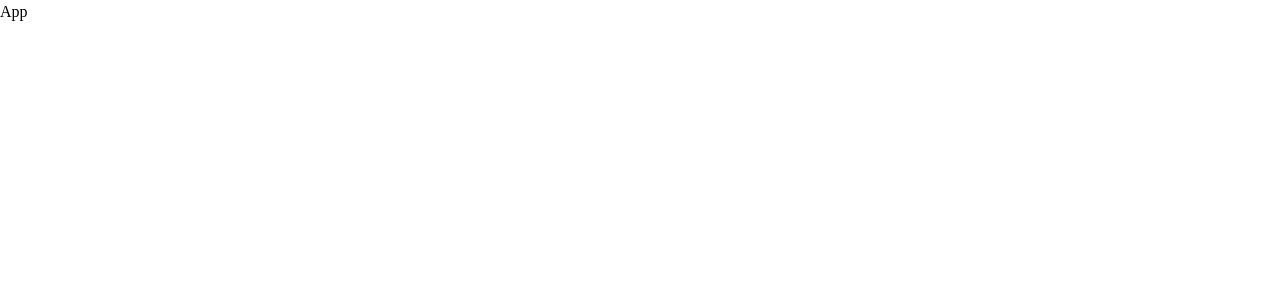
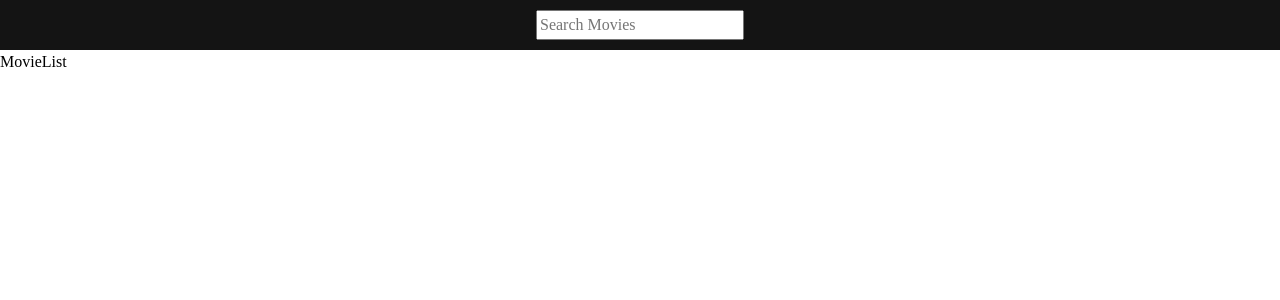
Before and after one commit to jorgedelafuente/react-movies, a React (Create React App) app: page / in a window 1280 px wide. Shown: the top 300 px of the page. Built offline with nearby package versions, Linux system fonts and the light colour scheme.

Commit message:
feat : base navbar

```diff
--- a/src/App.jsx
+++ b/src/App.jsx
@@ -1,5 +1,18 @@
+import { BrowserRouter as Router, Routes, Route } from "react-router-dom";
+import MovieInfo from "./Views/MovieInfo/MovieInfo.jsx";
+import MovieList from "./Views/MovieList/MovieList.jsx";
+import NavBar from "./Components/NavBar.jsx";
+
 function App() {
-  return <div className="App">App</div>;
+  return (
+    <Router>
+      <NavBar />
+      <Routes>
+        <Route path="/" element={<MovieList />} />
+        <Route path="/film/:slug" element={<MovieInfo />} />
+      </Routes>
+    </Router>
+  );
 }
 
 export default App;
--- /dev/null
+++ b/src/Components/NavBar.jsx
@@ -0,0 +1,19 @@
+import React from "react";
+import styled from "styled-components";
+
+import SearchInput from "./SearchInput.jsx";
+
+const NavBar = () => {
+  return (
+    <SearchInputContainer>
+      <SearchInput />
+    </SearchInputContainer>
+  );
+};
+
+export default NavBar;
+
+const SearchInputContainer = styled.div`
+  display: flex;
+  background: #141414;
+`;
--- /dev/null
+++ b/src/Components/SearchInput.jsx
@@ -0,0 +1,29 @@
+import React from "react";
+import styled from "styled-components";
+
+const SearchInput = () => {
+  return (
+    <SearchInputContainer>
+      <Input
+        type="text"
+        id="fname"
+        name="fname"
+        placeholder="Search Movies"
+      ></Input>
+    </SearchInputContainer>
+  );
+};
+
+export default SearchInput;
+
+const Input = styled.input`
+  height: 30px;
+`;
+
+const SearchInputContainer = styled.div`
+  display: flex;
+  justify-content: center;
+  margin: 0 auto;
+  text-align: center;
+  padding: 10px;
+`;
```
Also changed, not shown: 1 other file (tests, documents, lock files or other folders).
